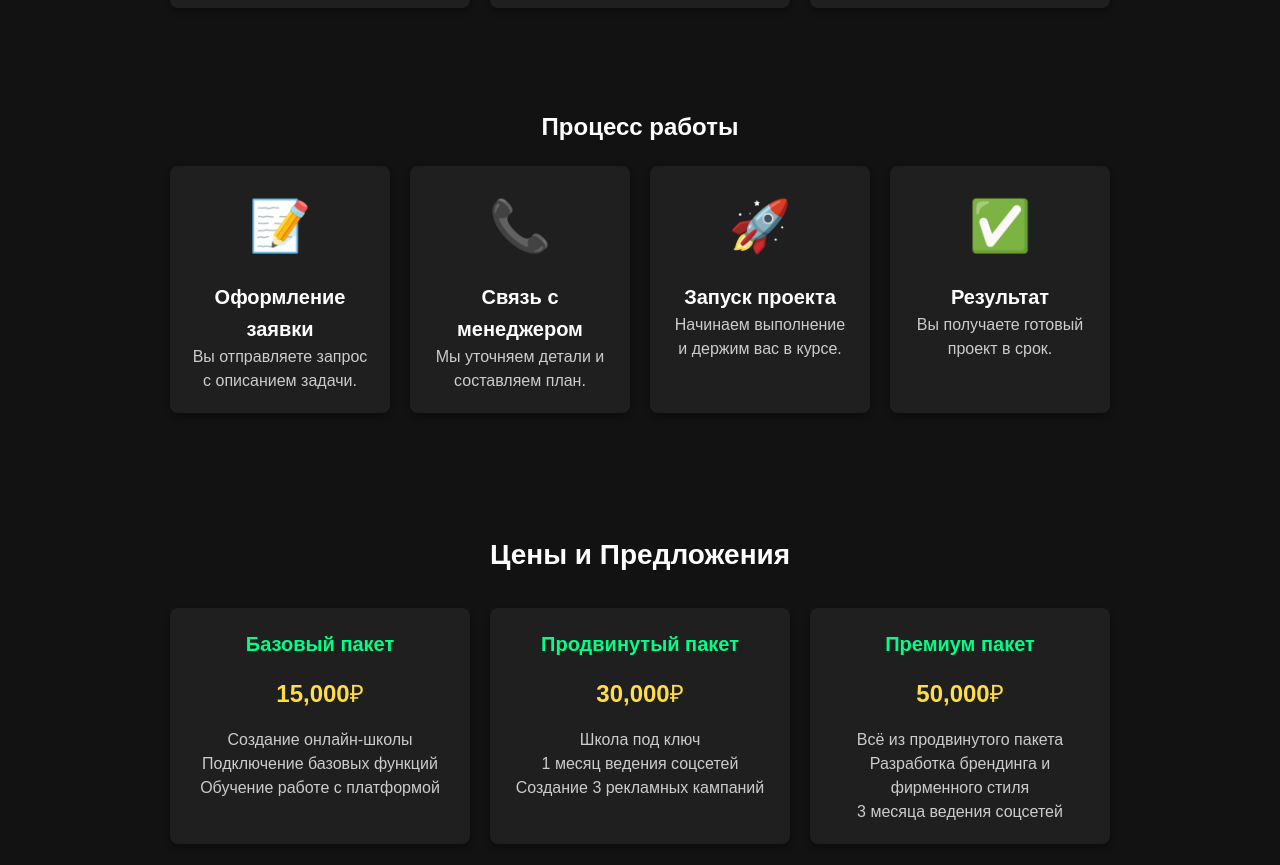
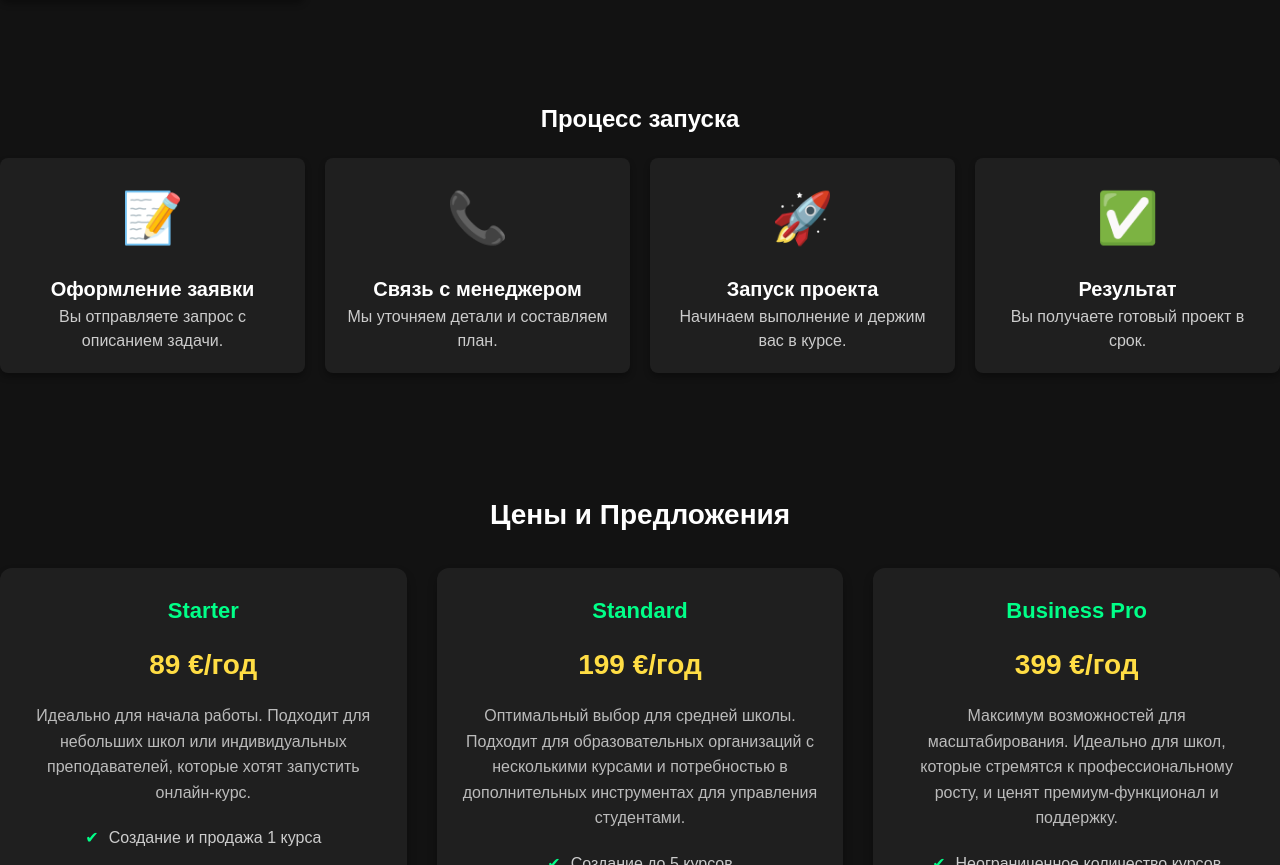
Before and after one commit to visualGravitySense/landing-page-edu, a React (Vite) app: page / in a window 1280 px wide. Shown: the part 1935-2800 px from the top of the page. Built offline with nearby package versions, Linux system fonts and the light colour scheme.

Commit message:
pricing plans

```diff
--- a/src/components/HeroSection.jsx
+++ b/src/components/HeroSection.jsx
@@ -9,7 +9,7 @@ const HeroSection = () => {
         <span className="highlight">Создайте</span> <br />
         <span className="dynamic-text">школу вашей мечты</span>
       </h1>
-      <p>Быстро, профессионально и под ключ</p>
+      <p>Быстро, профессионально и под ключ.</p>
       <button className="cta-button">Оставить заявку</button>
     </div>
   </section>
--- a/src/components/Prices.jsx
+++ b/src/components/Prices.jsx
@@ -3,31 +3,40 @@ import '../styles/styles.scss';
 
 const pricingPlans = [
   {
-    title: "Базовый пакет",
-    price: "15,000₽",
+    title: "Starter",
+    price: "89 €/год",
+    description: "Идеально для начала работы. Подходит для небольших школ или индивидуальных преподавателей, которые хотят запустить онлайн-курс.",
     features: [
-      "Создание онлайн-школы",
-      "Подключение базовых функций",
-      "Обучение работе с платформой"
+      "Создание и продажа 1 курса",
+      "Доступ к базовому функционалу платформы",
+      "Простая настройка дизайна страницы курса",
+      "Автоматическая обработка оплат",
     ],
+    extras: "Бесплатный тестовый период — 14 дней",
   },
   {
-    title: "Продвинутый пакет",
-    price: "30,000₽",
+    title: "Standard",
+    price: "199 €/год",
+    description: "Оптимальный выбор для средней школы. Подходит для образовательных организаций с несколькими курсами и потребностью в дополнительных инструментах для управления студентами.",
     features: [
-      "Школа под ключ",
-      "1 месяц ведения соцсетей",
-      "Создание 3 рекламных кампаний"
+      "Создание до 5 курсов",
+      "Подключение базовой аналитики",
+      "Возможность интеграции с CRM-системами",
+      "Создание базового брендинга",
     ],
+    extras: "",
   },
   {
-    title: "Премиум пакет",
-    price: "50,000₽",
+    title: "Business Pro",
+    price: "399 €/год",
+    description: "Максимум возможностей для масштабирования. Идеально для школ, которые стремятся к профессиональному росту, и ценят премиум-функционал и поддержку.",
     features: [
-      "Всё из продвинутого пакета",
-      "Разработка брендинга и фирменного стиля",
-      "3 месяца ведения соцсетей"
+      "Неограниченное количество курсов",
+      "Расширенная аналитика и отчёты",
+      "Подключение API для автоматизации ",
+      "Интеграция с внешними сервисами",
     ],
+    extras: "",
   },
 ];
 
@@ -57,14 +66,19 @@ const Prices = () => {
             <div key={index} className="pricing-card">
               <h3>{plan.title}</h3>
               <p className="price">{plan.price}</p>
+              <p className="description">{plan.description}</p>
               <ul>
                 {plan.features.map((feature, idx) => (
                   <li key={idx}>{feature}</li>
                 ))}
               </ul>
+              <div className="extras">
+                <p>{plan.extras}</p>
+              </div>
+              <button className="select-plan">Выбрать</button>
             </div>
-          ))}
-        </div>
+        ))}
+      </div>
 
         <div className="special-offers">
           <h3>Специальные предложения</h3>
--- a/src/components/ProcessDescription.jsx
+++ b/src/components/ProcessDescription.jsx
@@ -12,7 +12,7 @@ const Process = () => {
   return (
     <section id="process" className="process">
       <div className="container">
-        <h2>Процесс работы</h2>
+        <h2>Процесс запуска</h2>
         <div className="process-steps">
           {processSteps.map((step) => (
             <div key={step.id} className="step-card">
--- a/src/styles/styles.scss
+++ b/src/styles/styles.scss
@@ -568,48 +568,87 @@ html, body {
 
   .pricing-cards {
   display: grid;
-    grid-template-columns: repeat(auto-fit, minmax(250px, 1fr));
-    gap: 20px;
+  grid-template-columns: repeat(auto-fit, minmax(300px, 1fr));
+  gap: 30px;
   margin-bottom: 50px;
 
   .pricing-card {
     background: #1f1f1f;
-      padding: 20px;
-      border-radius: 8px;
+    padding: 25px;
+    border-radius: 12px;
     text-align: center;
-      box-shadow: 0 4px 6px rgba(0, 0, 0, 0.3);
+    box-shadow: 0 6px 10px rgba(0, 0, 0, 0.3);
     transition: transform 0.3s ease, background 0.3s ease;
 
     &:hover {
-        transform: translateY(-5px);
-        background: #2a2a2a;
+      transform: translateY(-10px);
+      background: #292929;
     }
 
     h3 {
-        font-size: 20px;
+      font-size: 22px;
       color: #00ff88;
-        margin-bottom: 10px;
+      margin-bottom: 15px;
     }
 
     .price {
-        font-size: 24px;
+      font-size: 28px;
       font-weight: bold;
       color: #ffdd44;
       margin: 15px 0;
     }
 
+    .description {
+      font-size: 16px;
+      color: #bbbbbb;
+      margin: 10px 0 20px;
+    }
+
     ul {
       list-style: none;
       padding: 0;
+      margin-bottom: 20px;
 
       li {
         font-size: 16px;
         color: #cccccc;
-          line-height: 1.5;
+        line-height: 1.6;
+        margin-bottom: 10px;
+
+        &:before {
+          content: "✔";
+          color: #00ff88;
+          margin-right: 10px;
+        }
+      }
+    }
+
+    .extras {
+      font-size: 14px;
+      color: #aaaaaa;
+      margin-bottom: 20px;
+      border-top: 1px solid #333333;
+      padding-top: 15px;
+    }
+
+    .select-plan {
+      background: #00ff88;
+      color: #1f1f1f;
+      padding: 10px 20px;
+      border: none;
+      border-radius: 6px;
+      font-size: 16px;
+      font-weight: bold;
+      cursor: pointer;
+      transition: background 0.3s ease;
+
+      &:hover {
+        background: #00cc6e;
       }
     }
   }
 }
+
 
   .special-offers {
     background: linear-gradient(145deg, #2a2a2a, #1f1f1f);
```
Lines whose indentation alone changed are shown as unchanged.
